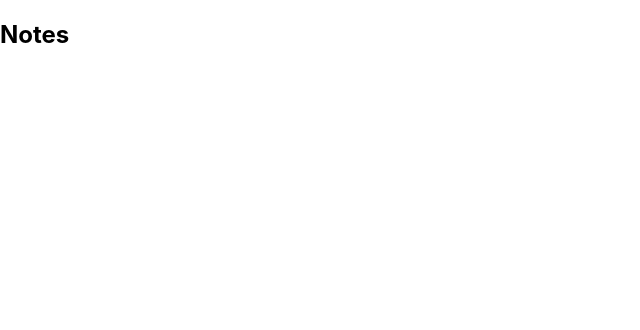
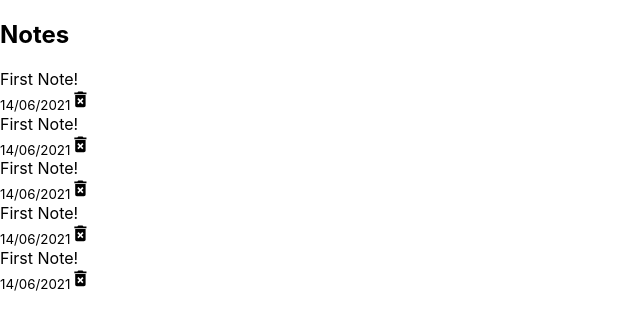
Before and after one commit to imveeru/react-notes, a React (Create React App) app: page / in a window 1280 px wide. Shown: the top 330 px of the page, without its empty margins (0-640 px from the left). Built offline with nearby package versions, Linux system fonts and the light colour scheme.

Commit message:
:heavy_plus_sign: Added Notes List component.

```diff
--- a/src/App.js
+++ b/src/App.js
@@ -1,9 +1,11 @@
 import React from 'react'
+import NotesList from './components/NotesList'
 
 function App() {
   return (
     <div>
       <h2>Notes</h2>
+      <NotesList/>
     </div>
   )
 }
--- /dev/null
+++ b/src/components/Note.js
@@ -0,0 +1,16 @@
+import React from 'react'
+import {MdDeleteForever} from 'react-icons/md'
+
+function Note() {
+    return (
+        <div className="note">
+            <span>First Note!</span>
+            <div className="note-footer">
+                <small>14/06/2021</small>
+                <MdDeleteForever className="delete-icon" size="1.3em" />
+            </div>
+        </div>
+    )
+}
+
+export default Note
--- /dev/null
+++ b/src/components/NotesList.js
@@ -0,0 +1,16 @@
+import React from 'react'
+import Note from './Note'
+
+function NotesList() {
+    return (
+        <div className="notes-list">
+            <Note/>
+            <Note/>
+            <Note/>
+            <Note/>
+            <Note/>
+        </div>
+    )
+}
+
+export default NotesList
```
